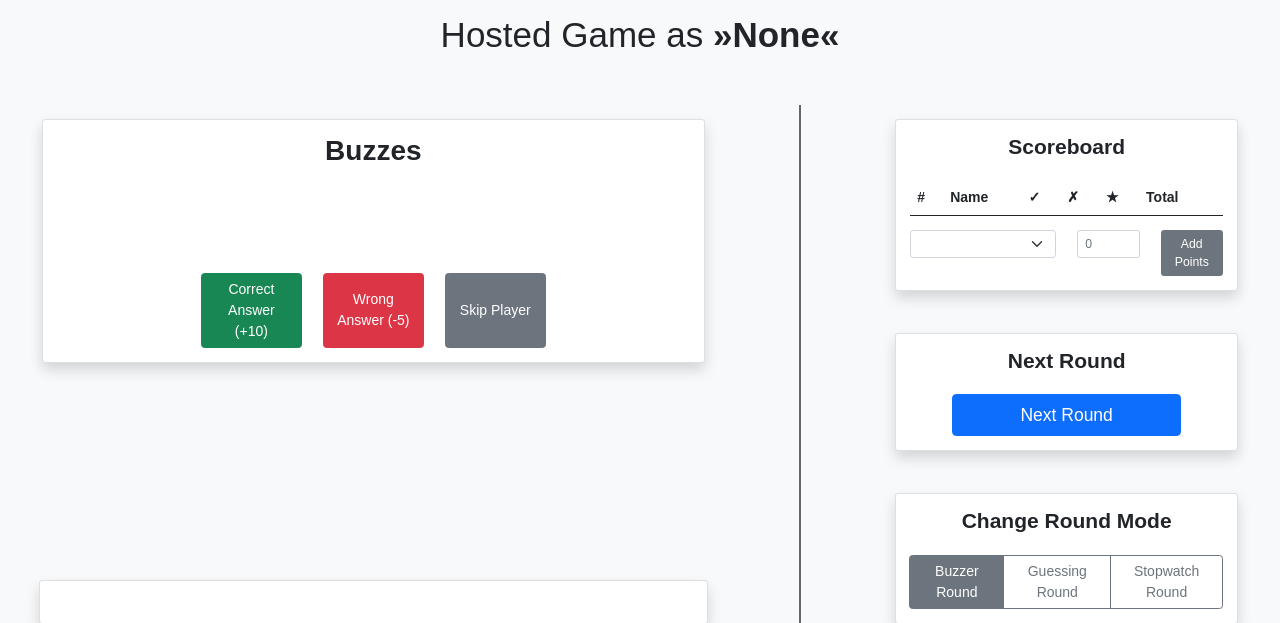
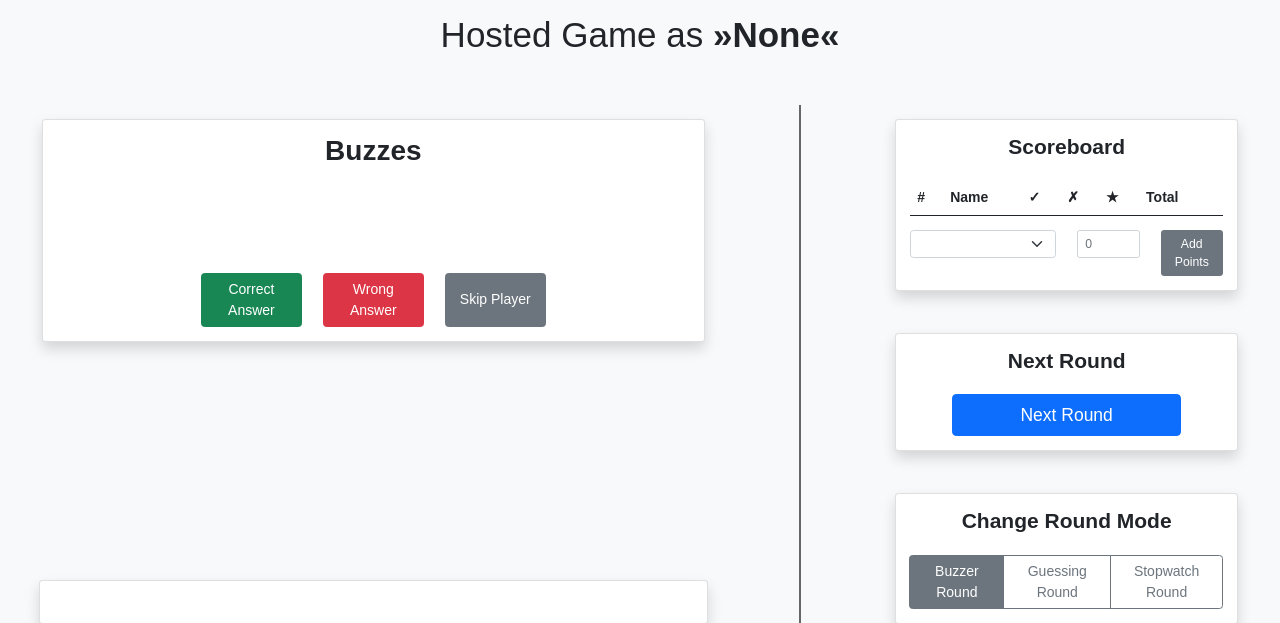
Before and after one commit to marekhummel/buzzerpy, a Flask app: page /host in a window 1280 px wide. Shown: the top 623 px of the page. Run offline with Flask 2, Linux system fonts and the light colour scheme; lists and menus that the app fills with data are empty; some libraries are stand-ins or nearby versions; some web fonts are replaced.

Commit message:
Removed points hint on buzzer score buttons

```diff
--- a/buzzapp/templates/host.html
+++ b/buzzapp/templates/host.html
@@ -78,13 +78,11 @@
                                         <div class="col-8">
                                             <div class="row">
                                                 <div class="col-4 d-grid">
-                                                    <button id="correct_button" class="btn btn-success btn-block" onclick="host_correct_answer(window.current_buzz_player)">Correct Answer
-                                                        (+10)</button>
+                                                    <button id="correct_button" class="btn btn-success btn-block" onclick="host_correct_answer(window.current_buzz_player)">Correct Answer</button>
                                                 </div>
 
                                                 <div class="col-4 d-grid">
-                                                    <button id="wrong_button" class="btn btn-danger btn-block" onclick="host_wrong_answer(window.current_buzz_player)">Wrong Answer
-                                                        (-5)</button>
+                                                    <button id="wrong_button" class="btn btn-danger btn-block" onclick="host_wrong_answer(window.current_buzz_player)">Wrong Answer</button>
                                                 </div>
                                                 <div class="col-4 d-grid">
                                                     <button id="skip_button" class="btn btn-secondary btn-block" onclick="host_skip_player(window.current_buzz_player)">Skip Player</button>
```
